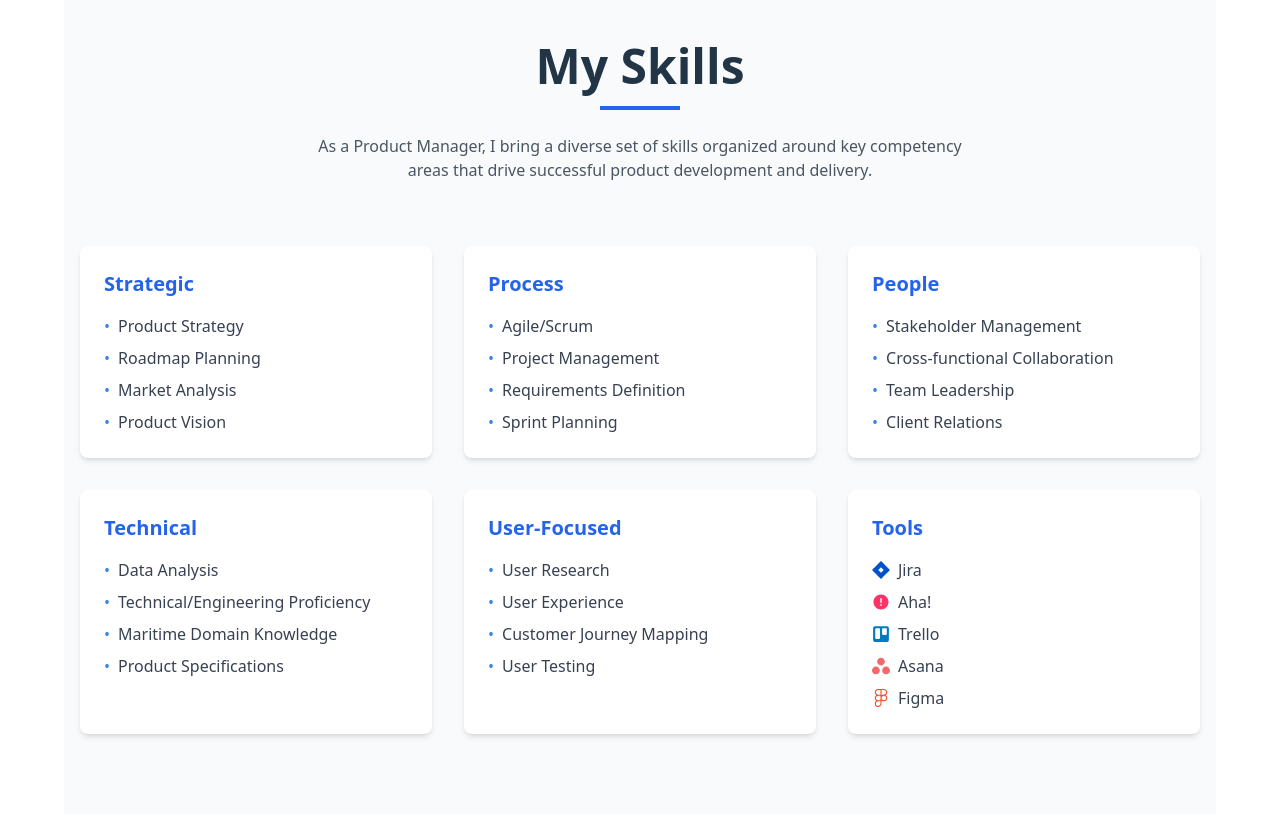
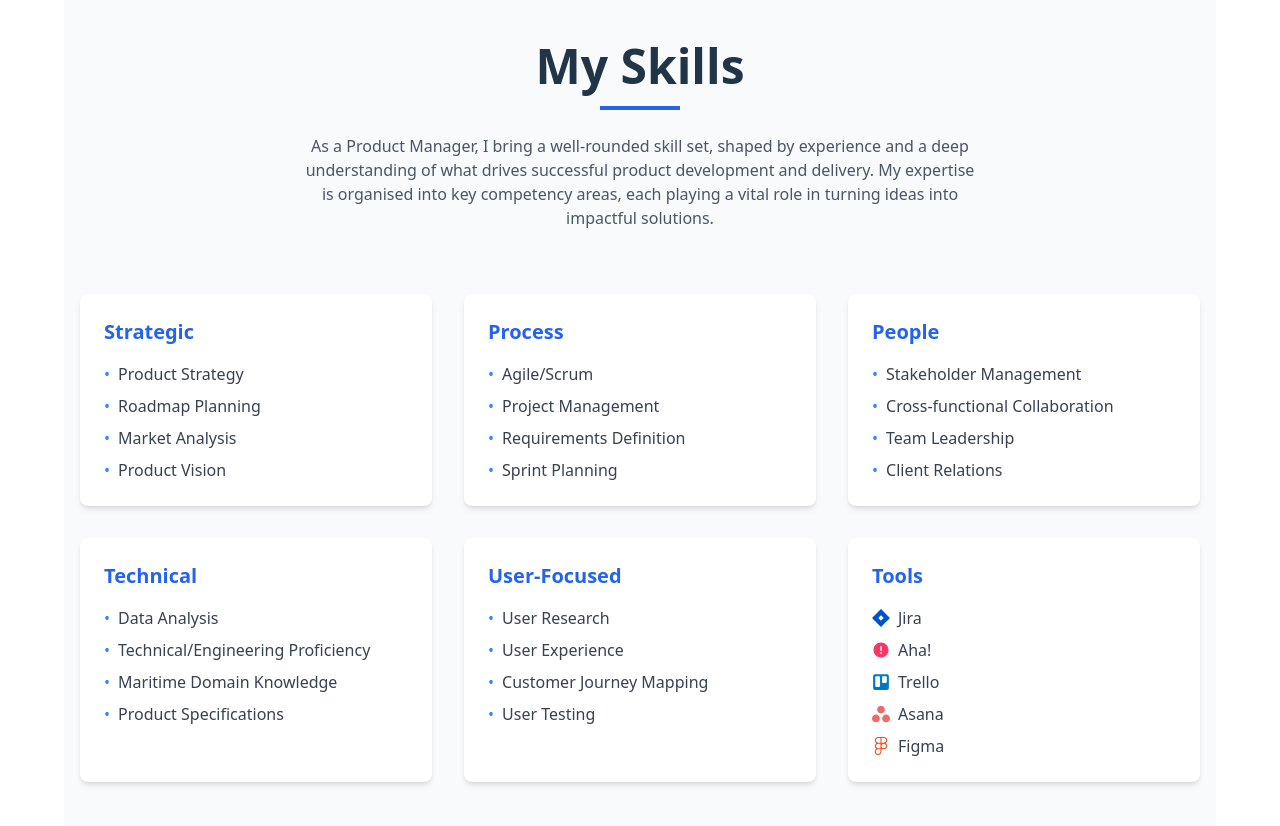
Before and after one commit to James1Law/my-portfolio, a React (Vite) app: page / in a window 1280 px wide. Shown: the part 5620-6446 px from the top of the page. Built offline with nearby package versions, Linux system fonts and the light colour scheme.

Commit message:
skills update

```diff
--- a/src/sections/Skills.jsx
+++ b/src/sections/Skills.jsx
@@ -55,8 +55,7 @@ const Skills = () => {
           <h2 className="heading text-4xl md:text-5xl font-bold mb-4 dark:text-white">My Skills</h2>
           <div className="w-20 h-1 bg-blue-600 mx-auto mb-6"></div>
           <p className="text-gray-600 dark:text-gray-300 max-w-2xl mx-auto">
-            As a Product Manager, I bring a diverse set of skills organized around key competency areas
-            that drive successful product development and delivery.
+          As a Product Manager, I bring a well-rounded skill set, shaped by experience and a deep understanding of what drives successful product development and delivery. My expertise is organised into key competency areas, each playing a vital role in turning ideas into impactful solutions.
           </p>
         </motion.div>
 
```
